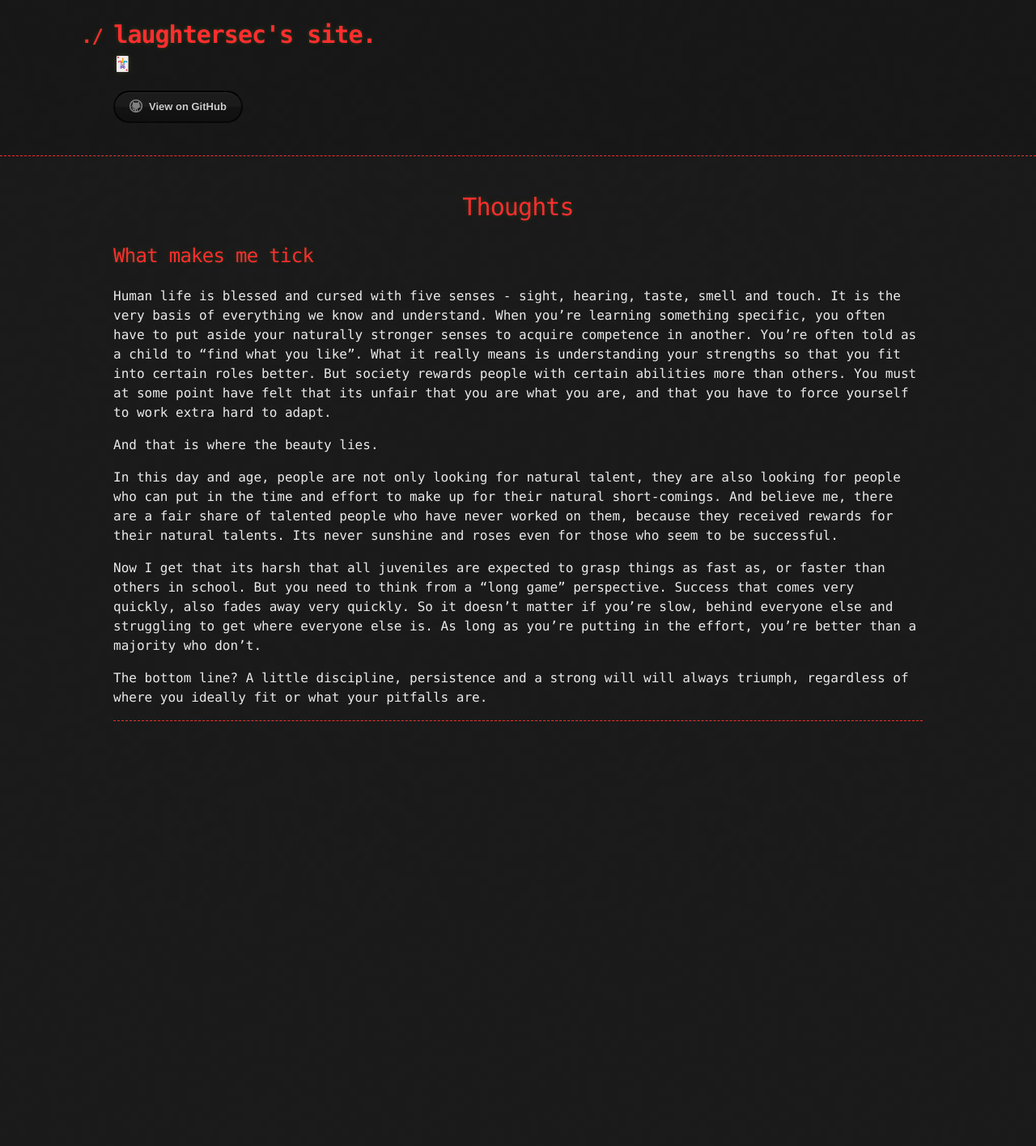
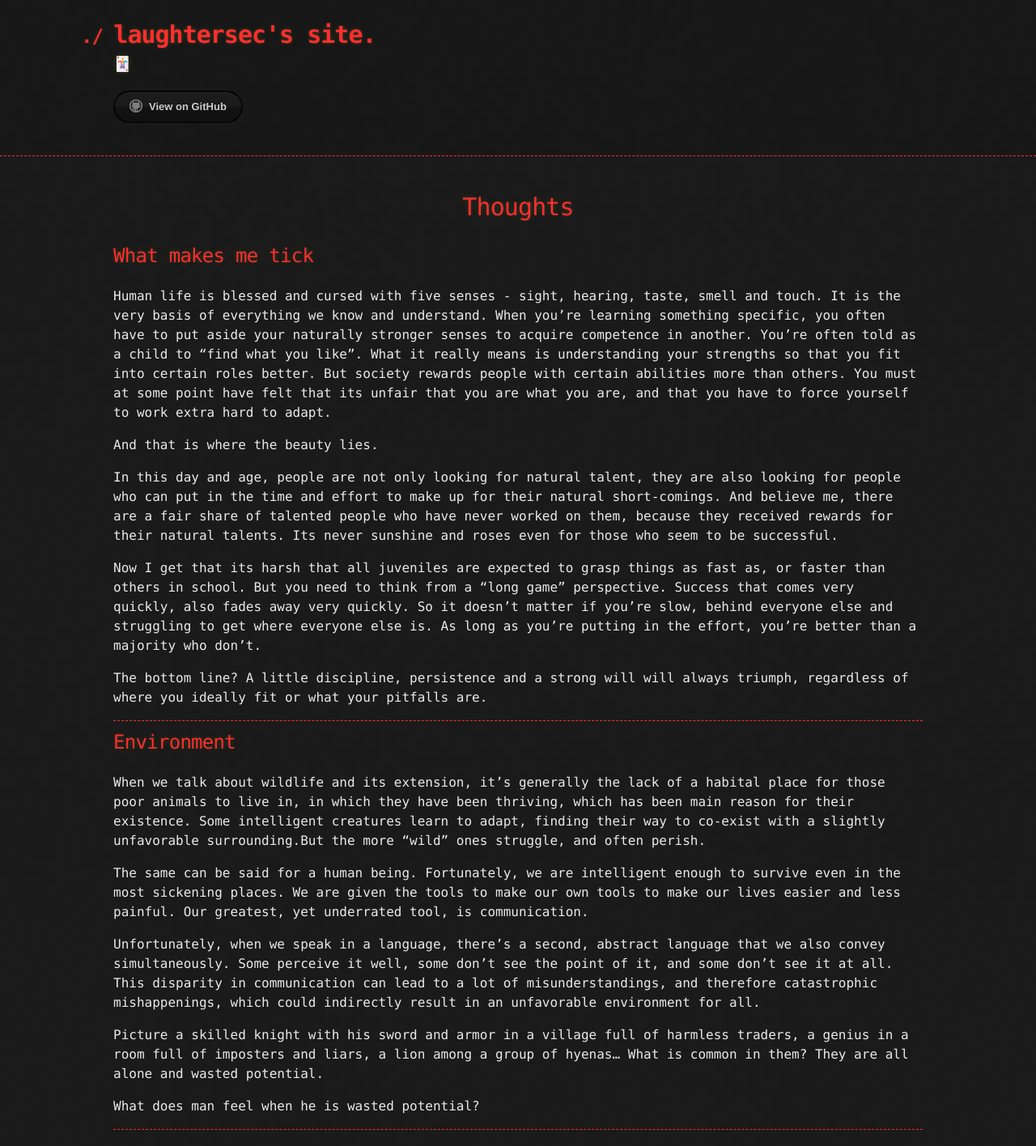
Before and after one commit to laughtersec/laughtersec.github.io, a Jekyll site: the page built from pages/thoughts.md, in a window 1280 px wide. Shown: the whole page at 81% size. Built offline with Jekyll 4.4.1, drawn with Linux system fonts in a browser that asks for light colours; our own code applies the rules of GitHub Pages for plain Markdown files; before the commit the page ends 911 px from its top, so only the background shows below that.

Commit message:
Update thoughts.md

```diff
--- a/pages/thoughts.md
+++ b/pages/thoughts.md
@@ -16,3 +16,17 @@ So it doesn't matter if you're slow, behind everyone else and struggling to get
 The bottom line? A little discipline, persistence and a strong will will always triumph, regardless of where you ideally fit or what your pitfalls are.
 
 ---
+
+## Environment
+
+When we talk about wildlife and its extension, it's generally the lack of a habital place for those poor animals to live in, in which they have been thriving, which has been main reason for their existence. Some intelligent creatures learn to adapt, finding their way to co-exist with a slightly unfavorable surrounding.But the more "wild" ones struggle, and often perish.
+
+The same can be said for a human being. Fortunately, we are intelligent enough to survive even in the most sickening places. We are given the tools to make our own tools to make our lives easier and less painful. Our greatest, yet underrated tool, is communication.
+
+Unfortunately, when we speak in a language, there's a second, abstract language that we also convey simultaneously. Some perceive it well, some don't see the point of it, and some don't see it at all. This disparity in communication can lead to a lot of misunderstandings, and therefore catastrophic mishappenings, which could indirectly result in an unfavorable environment for all.
+
+Picture a skilled knight with his sword and armor in a village full of harmless traders, a genius in a room full of imposters and liars, a lion among a group of hyenas... What is common in them? They are all alone and wasted potential.
+
+What does man feel when he is wasted potential?
+
+---
```
